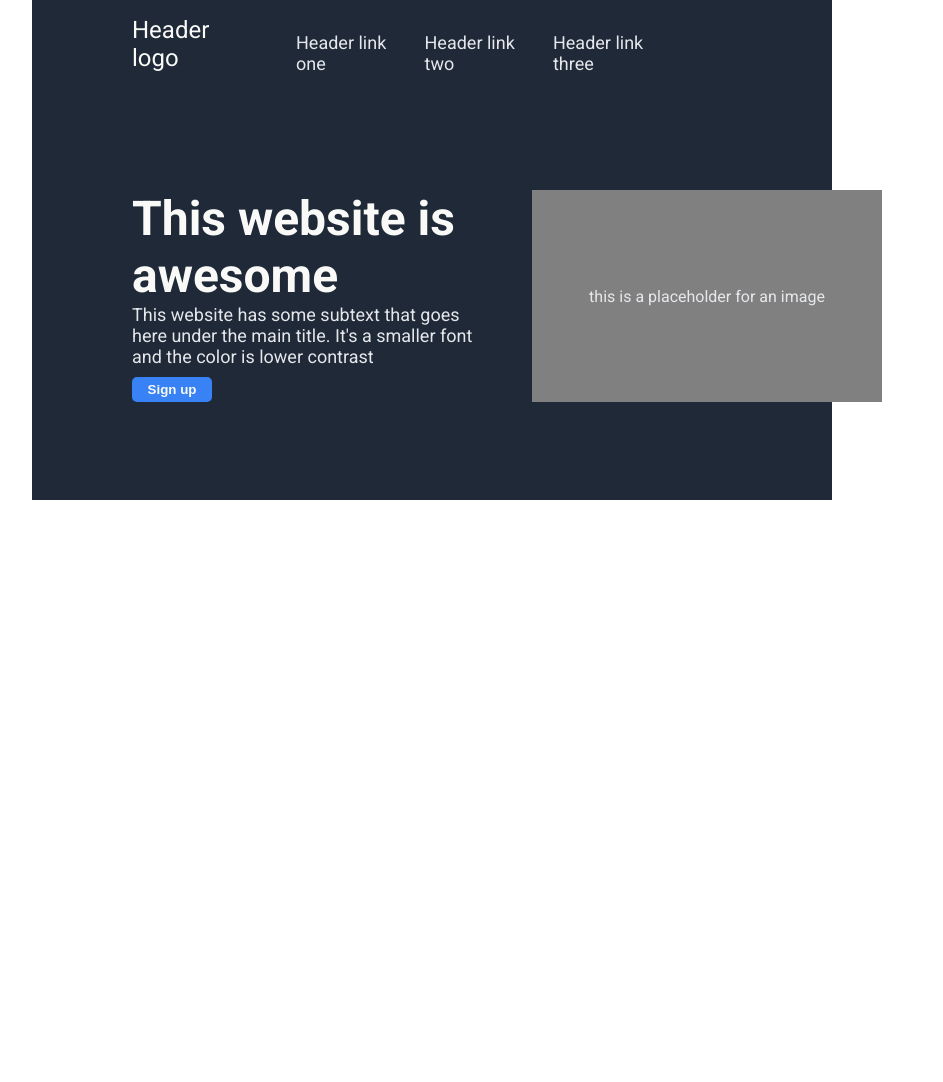
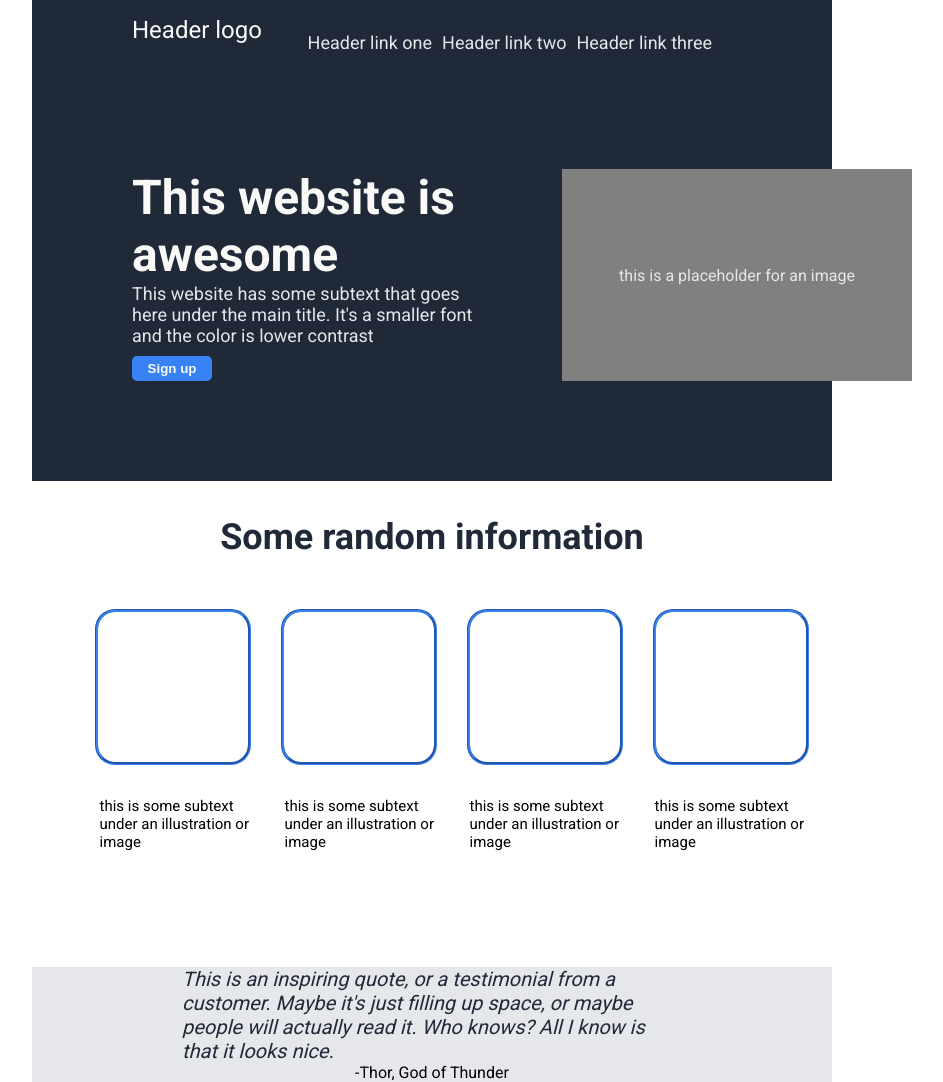
Before and after one commit to Oldee18/landing-page, a plain HTML site: page index.html in a window 1280 px wide. Shown: the top 1082 px of the page, without its empty margins (268-1211 px from the left). Before the commit the page ends 800 px from the top, so only its background shows below. Drawn offline with Linux system fonts and the light colour scheme.

Commit message:
Finished the inspirational quote design!

```diff
--- a/index.html
+++ b/index.html
@@ -8,6 +8,7 @@
         <link rel="stylesheet" href="style.css">
     </head>
     <body>
+<!--Under this line starts the dark grey header!-->
         <div class="header">
             <div class="header-top">
                 <div class="header-logo">Header logo</div>
@@ -31,9 +32,36 @@
                     <div>this is a placeholder for an image</div>
                 </div>
             </div>
+        </div>
+<!--Under this line starts the main body!-->
 
+        <div class="info">
+            <div>Some random information</div>
         </div>
 
+            <ul class="blue-list">
+                <li class="blue-border"></li>
+                <li class="blue-border"></li>
+                <li class="blue-border"></li>
+                <li class="blue-border"></li>
+            </ul>
+            <ul class="subtext">
+                <li class="text">this is some subtext under an illustration or image</li>
+                <li class="text">this is some subtext under an illustration or image</li>
+                <li class="text">this is some subtext under an illustration or image</li>
+                <li class="text">this is some subtext under an illustration or image</li>
+            </ul>
+<!--Under this line starts the inspiring quote!-->
+        <div class="grey-inspiring">
+            <div class="quote">
+                This is an inspiring quote, or a testimonial from a customer. Maybe it's just filling up space,
+                or maybe people will actually read it. Who knows? All I know is that it looks nice.
+            </div>
+            <div class="creator">
+                <div>-Thor, God of Thunder</div>
+            </div>
+        </div>
+<!--Under this line start the bottom body!-->
 
 
 
--- a/style.css
+++ b/style.css
@@ -1,7 +1,7 @@
 @import url('https://fonts.googleapis.com/css2?family=Roboto:wght@400;700&display=swap');
 
 html, body {
-    height: 100vh;
+    height: 100%;
     width: 100vh;
 }
 
@@ -9,17 +9,19 @@ body {
     font-family: roboto;
     margin: 0px;
     display: flex;
+    flex: auto;
     flex-direction: column;
     padding-left: 300px;
     padding-right: 300px;
 
 }
-
+/*Here starts the header styles!*/
 .header {
     display: flex;
     flex-direction: column;
     background-color: #1F2937;
     height: 500px;
+    padding-bottom: 100px;
 
 }
 
@@ -44,7 +46,7 @@ body {
     align-items: center;
     list-style-type: none;
     gap: 10px;
-    padding-right: 100px;
+    padding-right: 70px;
 }
 
 a {
@@ -99,9 +101,78 @@ a:link a:visited {
 .placeholder-image {
     display: flex;
     justify-content: center;
-    margin-right: 50px;
+    margin-right: 20px;
     align-items: center;
     background-color: grey;
     width: 350px;
     color: #e5e7eb;
 }
+
+/*Here starts the main body styles!*/
+
+.info {
+    display: flex;
+    justify-content: center;
+    align-items: center;
+    padding-top: 35px;
+    padding-bottom: 35px;
+    font-size: 36px;
+    font-weight: bolder;
+    color: #1F2937;
+}
+
+.blue-list {
+    display: flex;
+    justify-content: center;
+    gap: 30px;
+    list-style-type: none;
+}
+
+.blue-border {
+    border-style: groove;
+    border-color: #3882F6;
+    border-radius: 20px;
+    width: 150px;
+    height: 150px;
+}
+
+/*Under this line starts the indpiring quote style!*/
+
+.subtext {
+    display: flex;
+    justify-content: center;
+    gap: 35px;
+    list-style-type: none;
+    padding-bottom: 100px;
+}
+
+.text {
+    font-size: 15px;
+    width: 150px;
+}
+
+.grey-inspiring {
+    display: flex;
+    flex-direction: column;
+    background-color: #E5E7eb;
+    height: 1200px;
+    justify-content: center;
+    align-items: center;
+}
+
+.quote {
+    display: flex;
+    font-size: 20px;
+    font-weight: lighter;
+    font-style: italic;
+    color: #1F2937;
+    width: 500px;
+}
+
+.creator {
+    display: flex;
+    justify-content: flex-end;
+    align-items: center;
+}
+
+/*Under this line starts the bottom body style!*/
```
